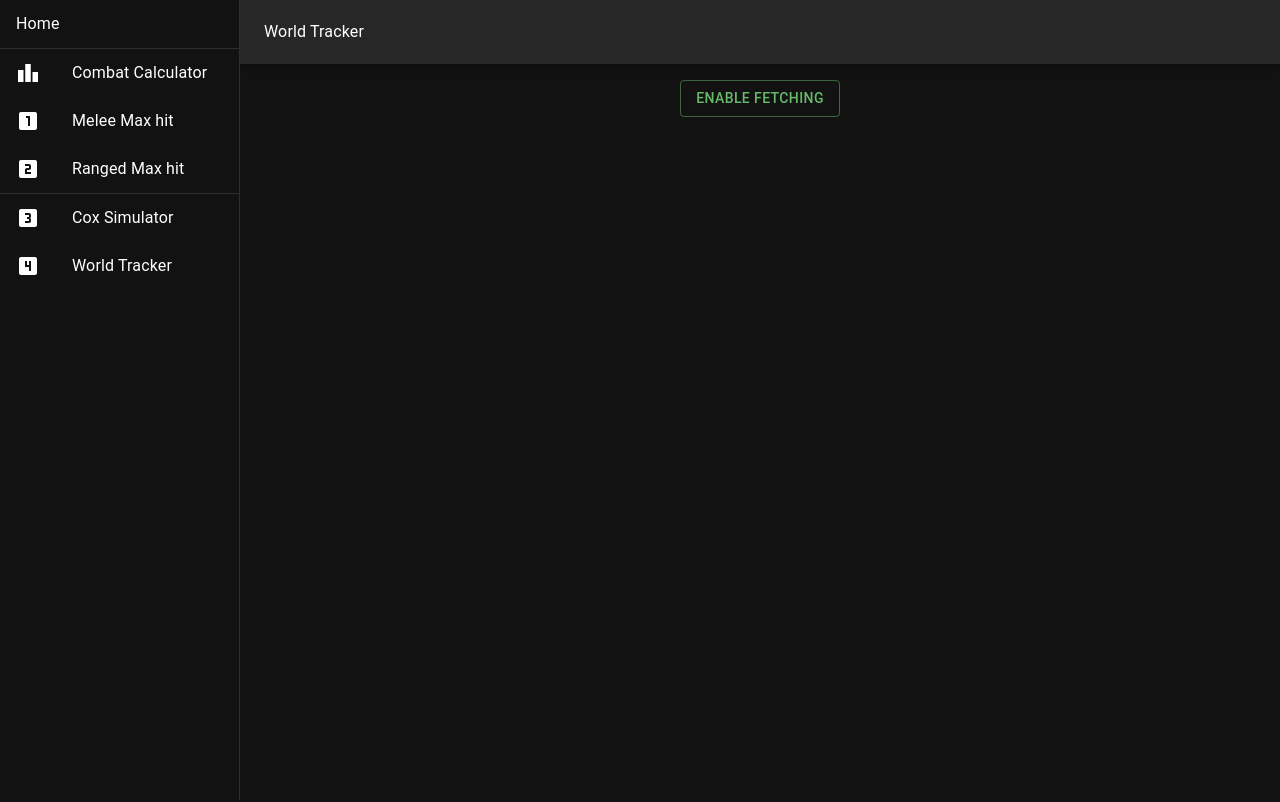
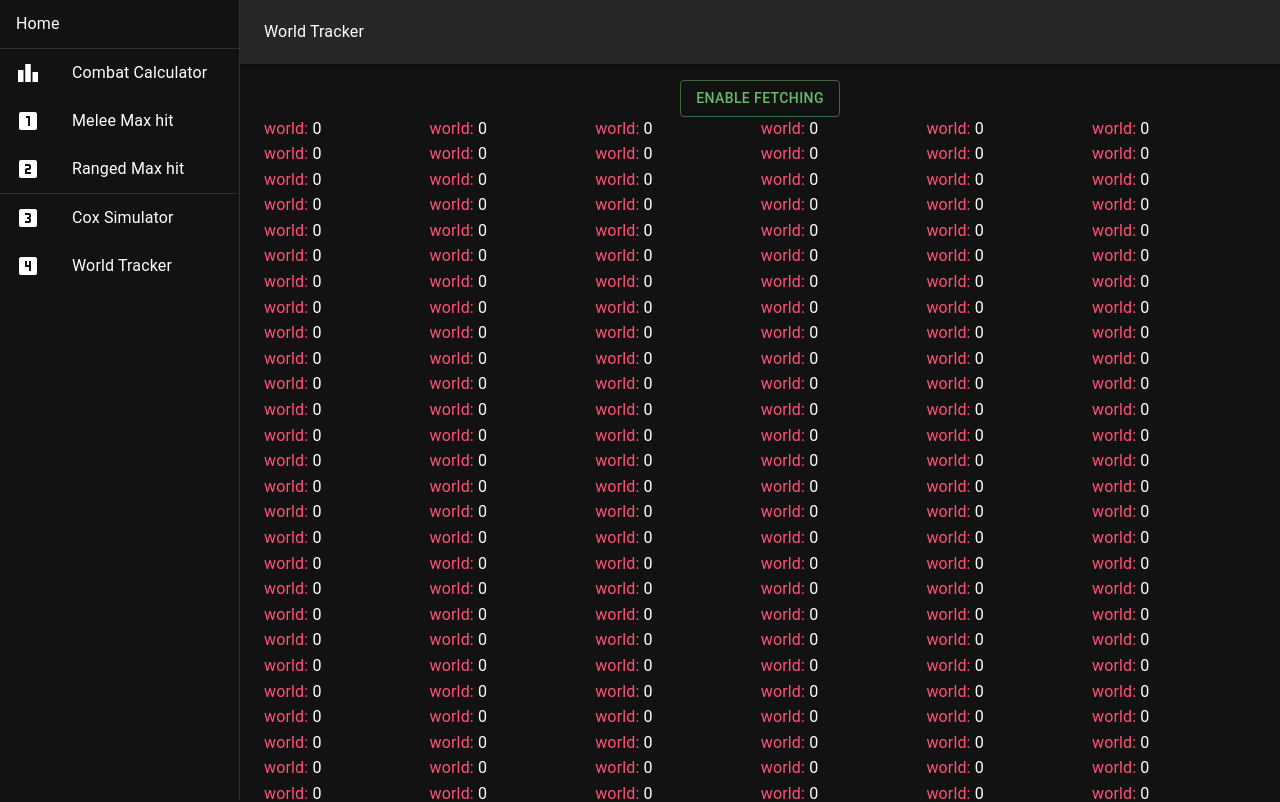
Before and after one commit to J-Haynes/osrs-tools, a React (Create React App) app: page /world-tracker in a window 1280 px wide. Shown: the top 802 px of the page. Built offline with nearby package versions, Linux system fonts and the light colour scheme.

Commit message:
front end now displays fake list of worlds before fetching, cleans code

```diff
--- a/src/components/WorldTracker.tsx
+++ b/src/components/WorldTracker.tsx
@@ -4,275 +4,13 @@ import { Box, Button, Grid } from '@mui/material'
 import { fetchWorldsApi } from '../api/clientApi'
 
 export default function WorldTracker() {
-  const [worldPopulation, setWorldPopulation] = useState([] as number[])
+  const [worldPopulation, setWorldPopulation] = useState(
+    Array(260).fill(0) as number[]
+  )
 
   const [worldPopulationDifference, setWorldPopulationDifference] = useState(
-    [] as number[]
+    Array(260).fill(0) as number[]
   )
-
-  // const worldList = [
-  //   '301',
-  //   '302',
-  //   '303',
-  //   '304',
-  //   '305',
-  //   '306',
-  //   '307',
-  //   '308',
-  //   '309',
-  //   '310',
-  //   '311',
-  //   '312',
-  //   '313',
-  //   '314',
-  //   '315',
-  //   '316',
-  //   '317',
-  //   '319',
-  //   '320',
-  //   '321',
-  //   '322',
-  //   '323',
-  //   '324',
-  //   '325',
-  //   '326',
-  //   '327',
-  //   '328',
-  //   '329',
-  //   '330',
-  //   '331',
-  //   '332',
-  //   '333',
-  //   '334',
-  //   '335',
-  //   '336',
-  //   '337',
-  //   '338',
-  //   '339',
-  //   '340',
-  //   '341',
-  //   '342',
-  //   '343',
-  //   '344',
-  //   '345',
-  //   '346',
-  //   '347',
-  //   '348',
-  //   '349',
-  //   '350',
-  //   '351',
-  //   '352',
-  //   '353',
-  //   '354',
-  //   '355',
-  //   '356',
-  //   '357',
-  //   '358',
-  //   '359',
-  //   '360',
-  //   '361',
-  //   '362',
-  //   '363',
-  //   '364',
-  //   '365',
-  //   '366',
-  //   '367',
-  //   '368',
-  //   '369',
-  //   '370',
-  //   '371',
-  //   '372',
-  //   '373',
-  //   '374',
-  //   '375',
-  //   '376',
-  //   '377',
-  //   '378',
-  //   '379',
-  //   '380',
-  //   '381',
-  //   '382',
-  //   '383',
-  //   '384',
-  //   '386',
-  //   '387',
-  //   '388',
-  //   '389',
-  //   '390',
-  //   '391',
-  //   '392',
-  //   '393',
-  //   '394',
-  //   '395',
-  //   '396',
-  //   '397',
-  //   '398',
-  //   '399',
-  //   '413',
-  //   '414',
-  //   '415',
-  //   '416',
-  //   '417',
-  //   '418',
-  //   '419',
-  //   '420',
-  //   '421',
-  //   '422',
-  //   '423',
-  //   '424',
-  //   '425',
-  //   '426',
-  //   '427',
-  //   '428',
-  //   '429',
-  //   '430',
-  //   '431',
-  //   '432',
-  //   '433',
-  //   '434',
-  //   '435',
-  //   '436',
-  //   '437',
-  //   '441',
-  //   '442',
-  //   '443',
-  //   '444',
-  //   '445',
-  //   '446',
-  //   '447',
-  //   '448',
-  //   '449',
-  //   '450',
-  //   '451',
-  //   '452',
-  //   '453',
-  //   '454',
-  //   '455',
-  //   '456',
-  //   '457',
-  //   '458',
-  //   '459',
-  //   '460',
-  //   '461',
-  //   '462',
-  //   '463',
-  //   '464',
-  //   '465',
-  //   '466',
-  //   '467',
-  //   '468',
-  //   '469',
-  //   '470',
-  //   '471',
-  //   '472',
-  //   '473',
-  //   '474',
-  //   '475',
-  //   '476',
-  //   '477',
-  //   '478',
-  //   '479',
-  //   '480',
-  //   '481',
-  //   '482',
-  //   '483',
-  //   '484',
-  //   '485',
-  //   '486',
-  //   '487',
-  //   '488',
-  //   '489',
-  //   '490',
-  //   '491',
-  //   '492',
-  //   '493',
-  //   '494',
-  //   '495',
-  //   '496',
-  //   '497',
-  //   '498',
-  //   '499',
-  //   '500',
-  //   '501',
-  //   '502',
-  //   '503',
-  //   '504',
-  //   '505',
-  //   '506',
-  //   '507',
-  //   '508',
-  //   '509',
-  //   '510',
-  //   '511',
-  //   '512',
-  //   '513',
-  //   '514',
-  //   '515',
-  //   '516',
-  //   '517',
-  //   '518',
-  //   '519',
-  //   '520',
-  //   '521',
-  //   '522',
-  //   '523',
-  //   '524',
-  //   '525',
-  //   '526',
-  //   '527',
-  //   '528',
-  //   '529',
-  //   '530',
-  //   '531',
-  //   '532',
-  //   '533',
-  //   '534',
-  //   '535',
-  //   '536',
-  //   '537',
-  //   '538',
-  //   '539',
-  //   '540',
-  //   '541',
-  //   '542',
-  //   '543',
-  //   '544',
-  //   '545',
-  //   '546',
-  //   '547',
-  //   '548',
-  //   '549',
-  //   '550',
-  //   '551',
-  //   '552',
-  //   '553',
-  //   '554',
-  //   '555',
-  //   '556',
-  //   '557',
-  //   '558',
-  //   '559',
-  //   '560',
-  //   '561',
-  //   '562',
-  //   '563',
-  //   '564',
-  //   '565',
-  //   '566',
-  //   '567',
-  //   '568',
-  //   '569',
-  //   '570',
-  //   '571',
-  //   '573',
-  //   '574',
-  //   '575',
-  //   '576',
-  //   '577',
-  //   '578',
-  //   '579',
-  //   '580',
-  // ]
 
   const [worldList, setWorldList] = useState([] as string[])
 
@@ -344,7 +82,9 @@ export default function WorldTracker() {
             xs={2}
             color={spanColour(worldPopulationDifference[index])}
           >
-            <span style={{ color: '#ff5277' }}>{`${worldList[index]}: `}</span>
+            <span style={{ color: '#ff5277' }}>
+              {worldList.length === 0 ? 'world:   ' : `${worldList[index]}:   `}
+            </span>
             {/* <span>{`${population} ; `}</span> */}
             <span>
               {worldPopulationDifference.length === 0
```
